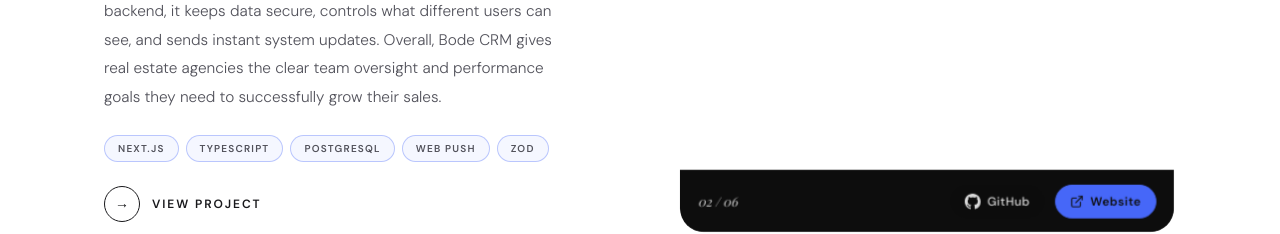
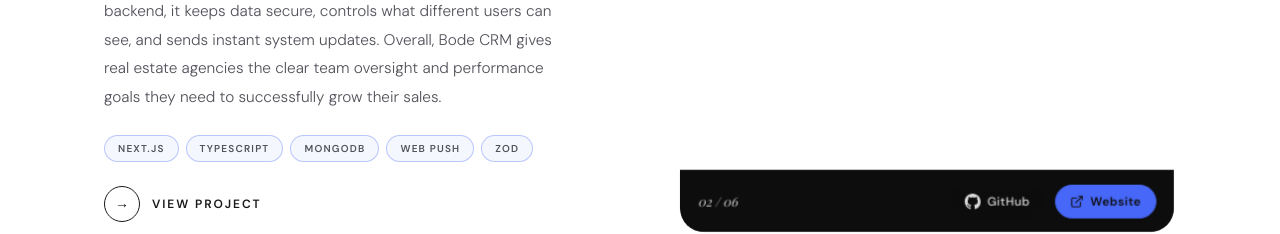
Before and after one commit to YasinEmad/me-, a Next.js app: page / in a window 1280 px wide. Shown: the part 4400-4634 px from the top of the page. Built offline with nearby package versions, Linux system fonts and the light colour scheme; a web font is replaced by a local one.

Commit message:
change cv

```diff
--- a/components/Header.tsx
+++ b/components/Header.tsx
@@ -216,7 +216,7 @@ export default function Header() {
 
           {/* CTA pill */}
           <a
-            href="/Yasin_Emad_CV(2)-2.pdf"
+            href="/Yasin_Emad_CV(2).pdf"
             download
             className="hdr-pill hidden md:inline-flex"
           >
--- a/components/projects.tsx
+++ b/components/projects.tsx
@@ -40,7 +40,7 @@ const projects = [
     id: "01",
     title: "Bode",
     subtitle: "CRM Real Estate Dashboard",
-    tags: ["Next.js", "TypeScript", "PostgreSQL", "web push", "zod"],
+    tags: ["Next.js", "TypeScript", "MongoDB", "web push", "zod"],
     description:
       "Bode CRM is a complete real estate sales system built with Next.js to help companies organize their daily work easily. It smoothly manages the whole sales process, tracking everything from finding a new customer to officially closing the deal. The platform includes a smart commission tool that automatically calculates payments for multiple people and sends them to managers for approval. To make sure employees are working where they should be, it uses highly accurate GPS tracking to check their location when they log in for work. Built with a strong Node.js and MongoDB backend, it keeps data secure, controls what different users can see, and sends instant system updates. Overall, Bode CRM gives real estate agencies the clear team oversight and performance goals they need to successfully grow their sales.",
     accent: "#4667f8",
```
Also changed, not shown: 1 other file (tests, documents, lock files or other folders).
